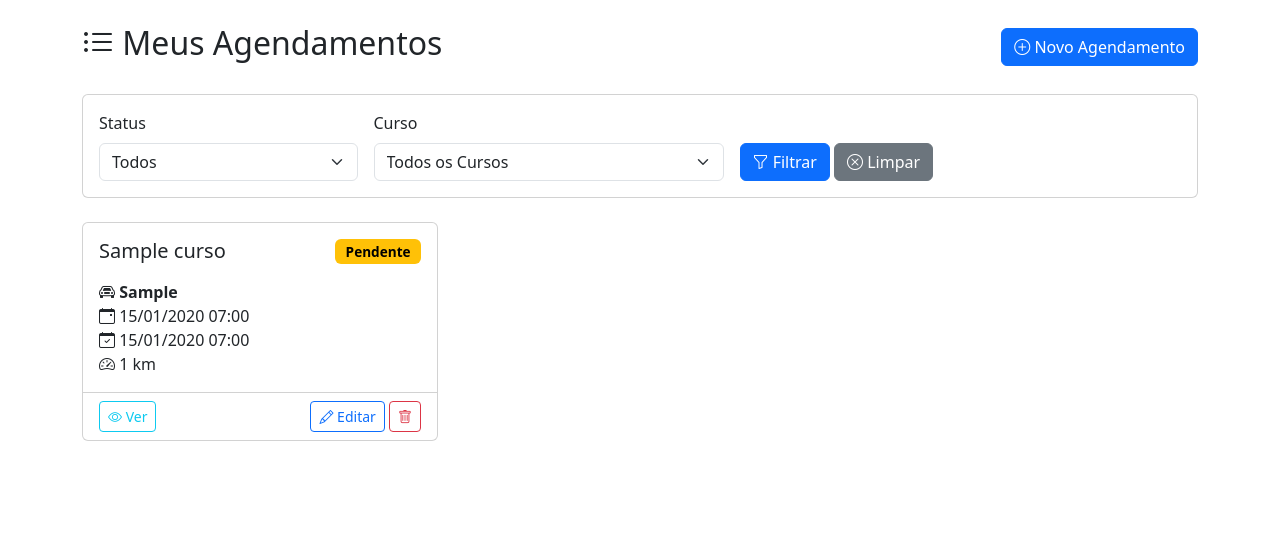
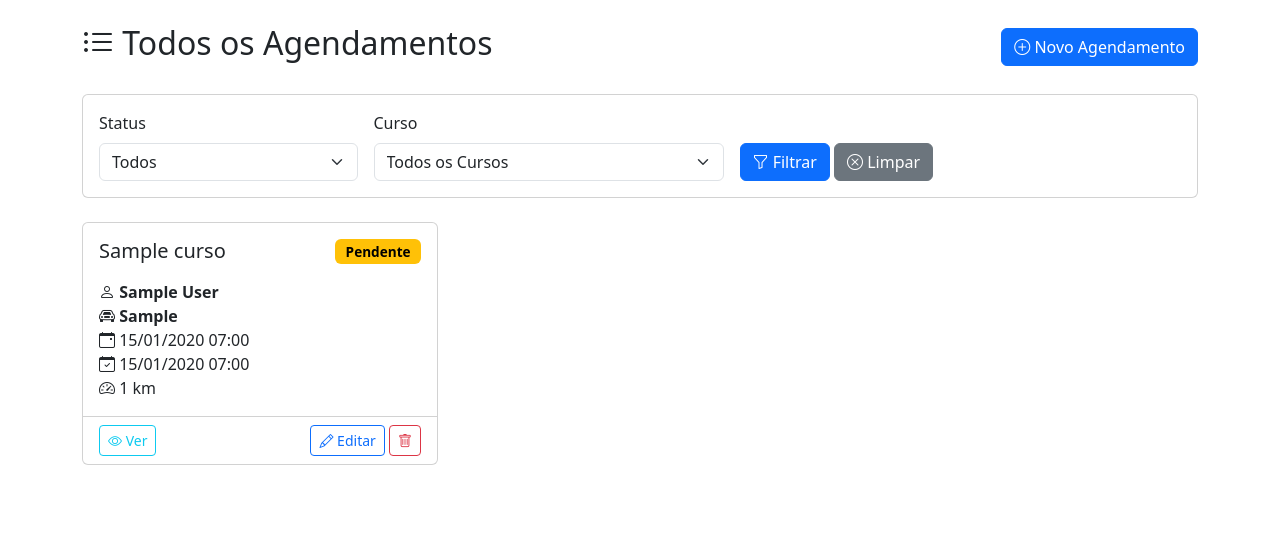
Before and after one commit to HeitorLouzeiro/agendamento_veiculos, a Django app: page /agendamentos/ in a window 1280 px wide. Shown: the part 56-599 px from the top of the page. Run offline with Django 5.2, Linux system fonts and the light colour scheme; a user stored in the database is signed in; tables that the repository leaves empty hold one stand-in row (values such as "Sample post"); some libraries are stand-ins or nearby versions.

Commit message:
refactor: adicionar controle de edição de agendamentos e exibir informações do professor na lista

```diff
--- a/agendamentos/views.py
+++ b/agendamentos/views.py
@@ -1,28 +1,31 @@
+import calendar
+import io
+from datetime import datetime, timedelta
+
+import xlsxwriter
 from django.contrib import messages
 from django.contrib.auth.decorators import login_required, user_passes_test
 from django.core.exceptions import ValidationError
-from django.core.paginator import Paginator, EmptyPage, PageNotAnInteger
+from django.core.paginator import EmptyPage, PageNotAnInteger, Paginator
 from django.db import transaction
-from django.db.models import Count, Sum, Q
-from django.http import JsonResponse, HttpResponse
+from django.db.models import Count, Q, Sum
+from django.http import HttpResponse, JsonResponse
 from django.shortcuts import get_object_or_404, redirect, render
 from django.utils import timezone
-from datetime import datetime, timedelta
-import calendar
-import io
-import xlsxwriter
 from openpyxl import Workbook
-from openpyxl.styles import Font, Alignment, PatternFill
+from openpyxl.styles import Alignment, Font, PatternFill
 from reportlab.lib import colors
-from reportlab.lib.pagesizes import letter, A4
-from reportlab.platypus import SimpleDocTemplate, Table, TableStyle, Paragraph, Spacer
-from reportlab.lib.styles import getSampleStyleSheet, ParagraphStyle
+from reportlab.lib.pagesizes import A4, letter
+from reportlab.lib.styles import ParagraphStyle, getSampleStyleSheet
 from reportlab.lib.units import inch
+from reportlab.platypus import (Paragraph, SimpleDocTemplate, Spacer, Table,
+                                TableStyle)
+
+from cursos.models import Curso
+from veiculos.models import Veiculo
 
 from .forms import AgendamentoForm, TrajetoFormSet, TrajetoFormSetEdit
 from .models import Agendamento, Trajeto
-from cursos.models import Curso
-from veiculos.models import Veiculo
 
 
 def is_administrador(user):
@@ -209,11 +212,10 @@ def detalhe_agendamento(request, pk):
     """Exibe detalhes de um agendamento"""
     agendamento = get_object_or_404(Agendamento, pk=pk)
 
-    # Verifica permissão
-    if not request.user.is_administrador() and agendamento.professor != request.user:
-        messages.error(
-            request, 'Você não tem permissão para ver este agendamento.')
-        return redirect('agendamentos:lista')
+    # Todos os usuários logados podem ver detalhes dos agendamentos
+    # mas só podem editar/excluir os próprios (ou admin pode tudo)
+    can_edit = (request.user.is_administrador() or
+                agendamento.professor == request.user)
 
     trajetos = agendamento.trajetos.all()
     total_km = agendamento.get_total_km()
@@ -221,7 +223,8 @@ def detalhe_agendamento(request, pk):
     return render(request, 'agendamentos/detalhe.html', {
         'agendamento': agendamento,
         'trajetos': trajetos,
-        'total_km': total_km
+        'total_km': total_km,
+        'can_edit': can_edit
     })
 
 
@@ -293,7 +296,8 @@ def aprovar_agendamento(request, pk):
                 error_msg = ' '.join(e.messages)
             else:
                 error_msg = str(e)
-            messages.error(request, f'Erro ao aprovar agendamento: {error_msg}')
+            messages.error(
+                request, f'Erro ao aprovar agendamento: {error_msg}')
             return redirect('agendamentos:detalhe', pk=pk)
 
     return redirect('agendamentos:detalhe', pk=pk)
@@ -322,10 +326,10 @@ def reprovar_agendamento(request, pk):
 @login_required
 def agendamentos_json(request):
     """Retorna agendamentos em formato JSON para o calendário"""
-    if request.user.is_administrador():
-        agendamentos = Agendamento.objects.all()
-    else:
-        agendamentos = Agendamento.objects.filter(professor=request.user)
+    # Administradores e professores veem todos os agendamentos
+    agendamentos = Agendamento.objects.all().select_related(
+        'professor', 'curso', 'veiculo'
+    )
 
     eventos = []
     for agendamento in agendamentos:
@@ -337,13 +341,31 @@ def agendamentos_json(request):
         else:  # reprovado
             color = '#dc3545'  # Vermelho
 
+        # Indica se é do usuário atual para controle de edição
+        is_owner = agendamento.professor == request.user
+        can_edit = request.user.is_administrador() or is_owner
+
+        # Adiciona nome do professor ao título para distinguir agendamentos
+        title = f"{agendamento.curso.nome} - {agendamento.veiculo.placa}"
+        if not is_owner and not request.user.is_administrador():
+            professor_name = (agendamento.professor.get_full_name() or
+                              agendamento.professor.username)
+            title += f" ({professor_name})"
+
         eventos.append({
             'id': agendamento.id,
-            'title': f"{agendamento.curso.nome} - {agendamento.veiculo.placa}",
+            'title': title,
             'start': agendamento.data_inicio.isoformat(),
             'end': agendamento.data_fim.isoformat(),
             'color': color,
             'url': f'/agendamentos/{agendamento.id}/',
+            'extendedProps': {
+                'is_owner': is_owner,
+                'can_edit': can_edit,
+                'professor_name': (agendamento.professor.get_full_name() or
+                                   agendamento.professor.username),
+                'status': agendamento.status
+            }
         })
 
     return JsonResponse(eventos, safe=False)
@@ -421,7 +443,8 @@ def relatorio_geral(request):
 
     # Calcular percentual de uso do limite para cada curso
     for curso_nome, dados in cursos_km.items():
-        dados['percentual_uso'] = (dados['km_total'] / dados['limite_mensal']) * 100
+        dados['percentual_uso'] = (
+            dados['km_total'] / dados['limite_mensal']) * 100
         dados['km_disponivel'] = dados['limite_mensal'] - dados['km_total']
 
     # Agendamentos por veículo
@@ -638,18 +661,23 @@ def exportar_relatorio_excel(request):
     worksheet.merge_range('A1:H1', titulo, title_format)
 
     # Cabeçalhos
-    headers = ['Data Início', 'Data Fim', 'Curso', 'Professor', 'Veículo', 'Status', 'KM Total', 'Observações']
+    headers = ['Data Início', 'Data Fim', 'Curso', 'Professor',
+               'Veículo', 'Status', 'KM Total', 'Observações']
     for col, header in enumerate(headers):
         worksheet.write(2, col, header, header_format)
 
     # Dados
     row = 3
     for agendamento in agendamentos.order_by('-data_inicio'):
-        worksheet.write(row, 0, agendamento.data_inicio.strftime('%d/%m/%Y %H:%M'), cell_format)
-        worksheet.write(row, 1, agendamento.data_fim.strftime('%d/%m/%Y %H:%M'), cell_format)
+        worksheet.write(row, 0, agendamento.data_inicio.strftime(
+            '%d/%m/%Y %H:%M'), cell_format)
+        worksheet.write(row, 1, agendamento.data_fim.strftime(
+            '%d/%m/%Y %H:%M'), cell_format)
         worksheet.write(row, 2, agendamento.curso.nome, cell_format)
-        worksheet.write(row, 3, agendamento.professor.get_full_name(), cell_format)
-        worksheet.write(row, 4, f"{agendamento.veiculo.placa} - {agendamento.veiculo.marca} {agendamento.veiculo.modelo}", cell_format)
+        worksheet.write(
+            row, 3, agendamento.professor.get_full_name(), cell_format)
+        worksheet.write(
+            row, 4, f"{agendamento.veiculo.placa} - {agendamento.veiculo.marca} {agendamento.veiculo.modelo}", cell_format)
         worksheet.write(row, 5, agendamento.get_status_display(), cell_format)
         worksheet.write(row, 6, agendamento.get_total_km(), number_format)
         worksheet.write(row, 7, agendamento.observacoes or '', cell_format)
@@ -667,10 +695,12 @@ def exportar_relatorio_excel(request):
 
     # Aba Estatísticas por Curso
     stats_worksheet = workbook.add_worksheet('Estatísticas por Curso')
-    stats_worksheet.merge_range('A1:F1', f'Estatísticas por Curso - {meses[mes]} {ano}', title_format)
+    stats_worksheet.merge_range(
+        'A1:F1', f'Estatísticas por Curso - {meses[mes]} {ano}', title_format)
 
     # Cabeçalhos estatísticas
-    stats_headers = ['Curso', 'KM Utilizados', 'Limite Mensal', 'KM Disponíveis', '% Uso', 'Agendamentos']
+    stats_headers = ['Curso', 'KM Utilizados', 'Limite Mensal',
+                     'KM Disponíveis', '% Uso', 'Agendamentos']
     for col, header in enumerate(stats_headers):
         stats_worksheet.write(2, col, header, header_format)
 
@@ -692,7 +722,8 @@ def exportar_relatorio_excel(request):
 
     row = 3
     for curso_nome, dados in cursos_km.items():
-        percentual = (dados['km_total'] / dados['limite_mensal']) * 100 if dados['limite_mensal'] > 0 else 0
+        percentual = (dados['km_total'] / dados['limite_mensal']
+                      ) * 100 if dados['limite_mensal'] > 0 else 0
         km_disponiveis = dados['limite_mensal'] - dados['km_total']
 
         stats_worksheet.write(row, 0, curso_nome, cell_format)
@@ -793,16 +824,19 @@ def exportar_relatorio_pdf(request):
     aprovados = agendamentos.filter(status='aprovado').count()
     pendentes = agendamentos.filter(status='pendente').count()
     reprovados = agendamentos.filter(status='reprovado').count()
-    total_km = sum(a.get_total_km() for a in agendamentos.filter(status='aprovado'))
+    total_km = sum(a.get_total_km()
+                   for a in agendamentos.filter(status='aprovado'))
 
     stats_data = [
         ['Estatísticas Gerais', '', '', ''],
-        ['Total de Agendamentos', str(total_agendamentos), 'Aprovados', str(aprovados)],
+        ['Total de Agendamentos', str(
+            total_agendamentos), 'Aprovados', str(aprovados)],
         ['Pendentes', str(pendentes), 'Reprovados', str(reprovados)],
         ['Total KM (Aprovados)', f'{total_km} km', '', '']
     ]
 
-    stats_table = Table(stats_data, colWidths=[2*inch, 1*inch, 1.5*inch, 1*inch])
+    stats_table = Table(stats_data, colWidths=[
+                        2*inch, 1*inch, 1.5*inch, 1*inch])
     stats_table.setStyle(TableStyle([
         ('BACKGROUND', (0, 0), (-1, 0), colors.grey),
         ('TEXTCOLOR', (0, 0), (-1, 0), colors.whitesmoke),
@@ -818,24 +852,29 @@ def exportar_relatorio_pdf(request):
 
     # Tabela de agendamentos
     if agendamentos.exists():
-        elements.append(Paragraph('<b>Lista de Agendamentos</b>', styles['Heading2']))
+        elements.append(
+            Paragraph('<b>Lista de Agendamentos</b>', styles['Heading2']))
         elements.append(Spacer(1, 12))
 
         # Cabeçalhos
         data = [['Data/Hora', 'Curso', 'Professor', 'Veículo', 'Status', 'KM']]
 
         # Dados
-        for agendamento in agendamentos.order_by('-data_inicio')[:50]:  # Limitar a 50 para não sobrecarregar
+        # Limitar a 50 para não sobrecarregar
+        for agendamento in agendamentos.order_by('-data_inicio')[:50]:
             data.append([
                 agendamento.data_inicio.strftime('%d/%m %H:%M'),
-                agendamento.curso.nome[:15] + '...' if len(agendamento.curso.nome) > 15 else agendamento.curso.nome,
-                agendamento.professor.get_full_name()[:20] + '...' if len(agendamento.professor.get_full_name()) > 20 else agendamento.professor.get_full_name(),
+                agendamento.curso.nome[:15] + '...' if len(
+                    agendamento.curso.nome) > 15 else agendamento.curso.nome,
+                agendamento.professor.get_full_name()[:20] + '...' if len(
+                    agendamento.professor.get_full_name()) > 20 else agendamento.professor.get_full_name(),
                 agendamento.veiculo.placa,
                 agendamento.get_status_display(),
                 f'{agendamento.get_total_km()} km'
             ])
 
-        table = Table(data, colWidths=[1*inch, 1.5*inch, 1.5*inch, 0.8*inch, 0.8*inch, 0.6*inch])
+        table = Table(data, colWidths=[
+                      1*inch, 1.5*inch, 1.5*inch, 0.8*inch, 0.8*inch, 0.6*inch])
         table.setStyle(TableStyle([
             ('BACKGROUND', (0, 0), (-1, 0), colors.grey),
             ('TEXTCOLOR', (0, 0), (-1, 0), colors.whitesmoke),
@@ -851,7 +890,8 @@ def exportar_relatorio_pdf(request):
 
         if agendamentos.count() > 50:
             elements.append(Spacer(1, 12))
-            elements.append(Paragraph(f'<i>* Mostrando os primeiros 50 de {agendamentos.count()} agendamentos</i>', styles['Normal']))
+            elements.append(Paragraph(
+                f'<i>* Mostrando os primeiros 50 de {agendamentos.count()} agendamentos</i>', styles['Normal']))
 
     # Gerar PDF
     doc.build(elements)
@@ -912,7 +952,8 @@ def exportar_curso_excel(request):
     worksheet.merge_range('A1:G1', f'{curso.nome} - {ano}', title_format)
 
     # Cabeçalhos
-    headers = ['Mês', 'KM Utilizados', 'Limite Mensal', 'KM Disponíveis', '% Uso', 'Agendamentos', 'Status']
+    headers = ['Mês', 'KM Utilizados', 'Limite Mensal',
+               'KM Disponíveis', '% Uso', 'Agendamentos', 'Status']
     for col, header in enumerate(headers):
         worksheet.write(2, col, header, header_format)
 
@@ -928,7 +969,8 @@ def exportar_curso_excel(request):
 
         km_mes = sum(a.get_total_km() for a in agendamentos_mes)
         total_agendamentos_mes = agendamentos_mes.count()
-        percentual = (km_mes / curso.limite_km_mensal) * 100 if curso.limite_km_mensal > 0 else 0
+        percentual = (km_mes / curso.limite_km_mensal) * \
+            100 if curso.limite_km_mensal > 0 else 0
         km_disponiveis = curso.limite_km_mensal - km_mes
 
         if percentual > 100:
@@ -964,3 +1006,6 @@ def exportar_curso_excel(request):
     response['Content-Disposition'] = f'attachment; filename="{filename}"'
 
     return response
+    response['Content-Disposition'] = f'attachment; filename="{filename}"'
+
+    return response
--- a/templates/agendamentos/lista.html
+++ b/templates/agendamentos/lista.html
@@ -1,11 +1,24 @@
 {% extends 'base.html' %}
 
-{% block title %}Meus Agendamentos - Sistema de Agendamento{% endblock %}
+{% block title %}
+    {% if user.is_administrador %}
+        Todos os Agendamentos - Sistema de Agendamento
+    {% else %}
+        Meus Agendamentos - Sistema de Agendamento
+    {% endif %}
+{% endblock %}
 
 {% block content %}
 <div class="container mt-4">
     <div class="d-flex justify-content-between align-items-center mb-4">
-        <h2><i class="bi bi-list-ul"></i> Meus Agendamentos</h2>
+        <h2>
+            <i class="bi bi-list-ul"></i>
+            {% if user.is_administrador %}
+                Todos os Agendamentos
+            {% else %}
+                Meus Agendamentos
+            {% endif %}
+        </h2>
         <a href="{% url 'agendamentos:criar' %}" class="btn btn-primary">
             <i class="bi bi-plus-circle"></i> Novo Agendamento
         </a>
@@ -62,6 +75,9 @@
                     </div>
 
                     <p class="card-text">
+                        {% if user.is_administrador %}
+                            <i class="bi bi-person"></i> <strong>{{ agendamento.professor.get_full_name|default:agendamento.professor.username }}</strong><br>
+                        {% endif %}
                         <i class="bi bi-car-front"></i> <strong>{{ agendamento.veiculo.placa }}</strong><br>
                         <i class="bi bi-calendar-event"></i> {{ agendamento.data_inicio|date:"d/m/Y H:i" }}<br>
                         <i class="bi bi-calendar-check"></i> {{ agendamento.data_fim|date:"d/m/Y H:i" }}<br>
```
Also changed, not shown: templates/agendamentos/detalhe.html (+6 -2 lines).
